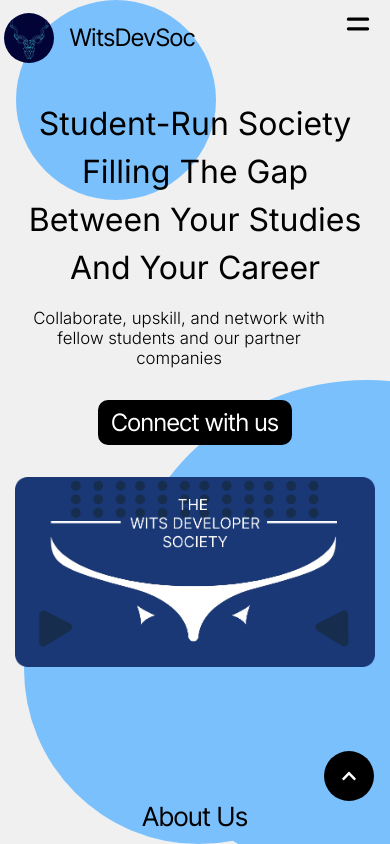
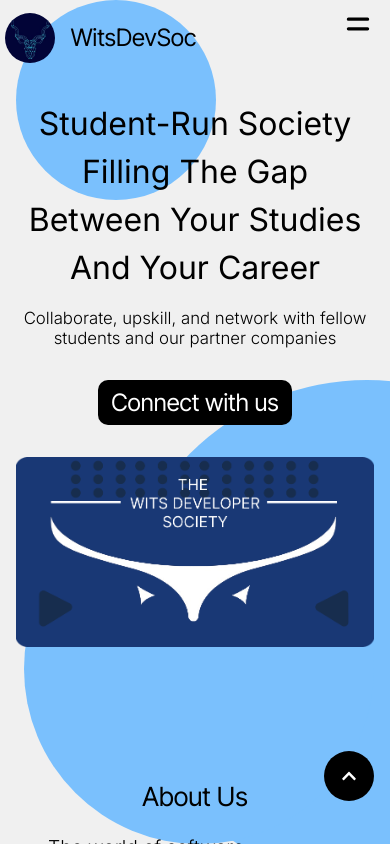
Before and after one commit to Kamo-Chip/devsoc-site, a Next.js app: page / in a window 390 px wide. Shown: the top 844 px of the page. Built offline with nearby package versions, Linux system fonts and the light colour scheme.

Commit message:
style - Fixed overflow

```diff
--- a/components/layout.js
+++ b/components/layout.js
@@ -4,7 +4,14 @@
 
 const Layout = ({ children, blog, isScrollLinksHidden }) => {
   return (
-    <div style={{ minHeight: "100vh" }}>
+    <div
+      style={{
+        minHeight: "100vh",
+        width: "100vw",
+        overflowX: "hidden",
+        position: "relative",
+      }}
+    >
       <Navigation blog={blog} isScrollLinksHidden={isScrollLinksHidden} />
       <Bubble
         style={{
--- a/styles/hero.module.css
+++ b/styles/hero.module.css
@@ -90,6 +90,10 @@
     text-align: center !important;
     align-items: center;
   }
+
+  .heroTextContainer small {
+    padding: 0;
+  }
   .hero img {
     margin-top: 2rem;
     max-width: 430px;
--- a/styles/testimonials.css
+++ b/styles/testimonials.css
@@ -100,7 +100,7 @@
     display: none;
   }
 }
-@media screen and (max-width: 425px) {
+@media screen and (max-width: 1000px) {
   .embla__slide {
     flex: 0 0 100%;
     min-width: 0;
```
